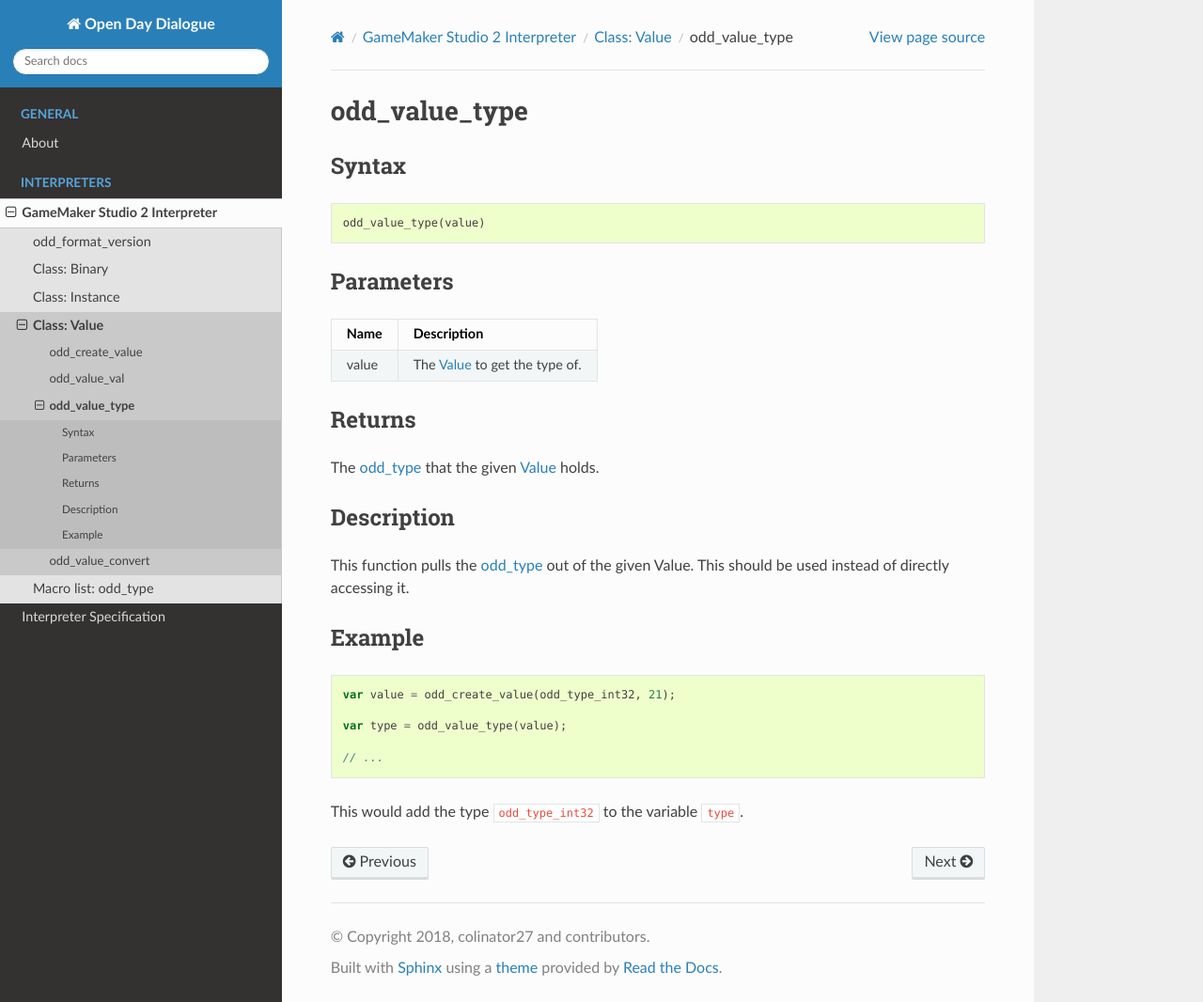
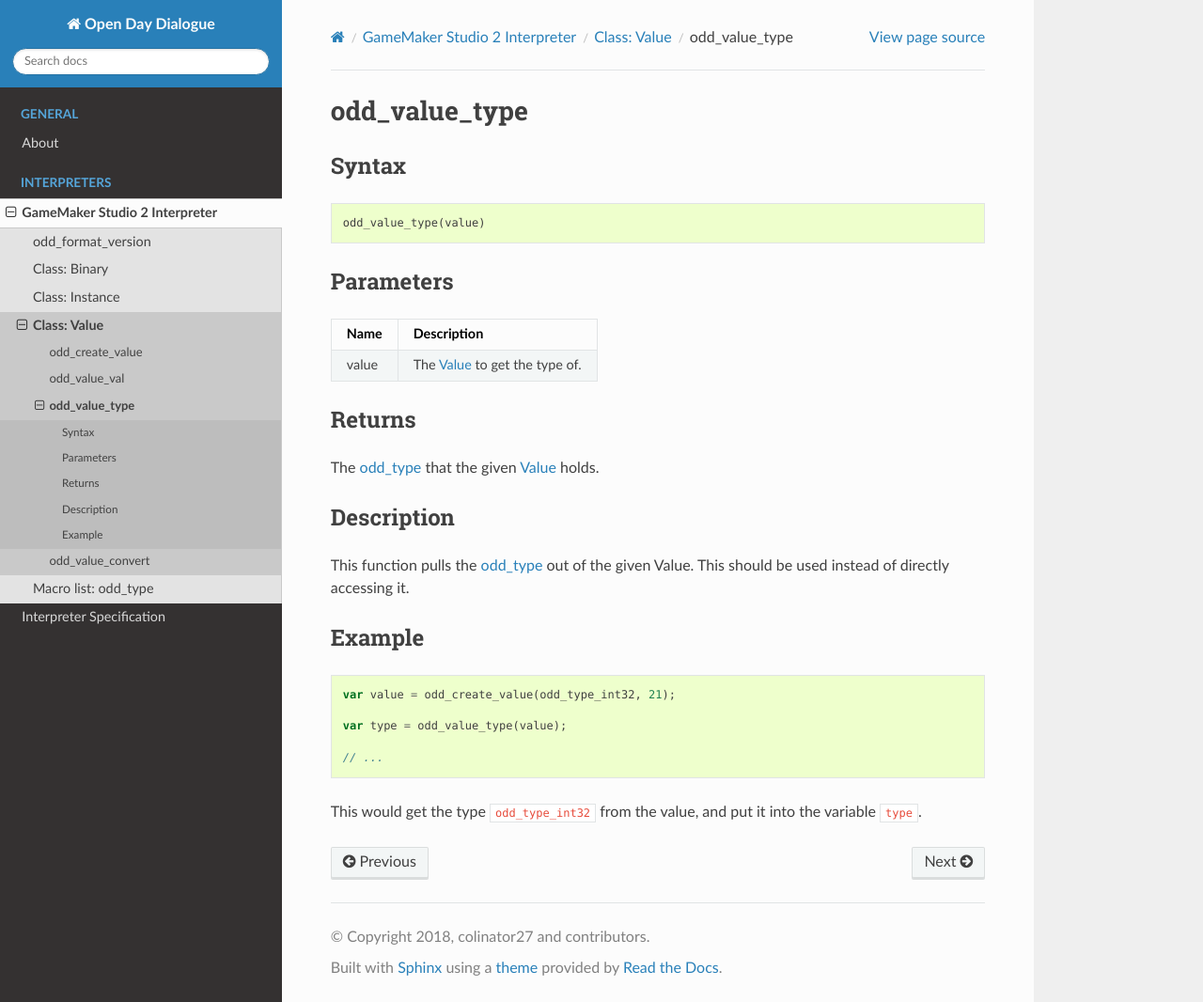
Before and after one commit to colinator27/open-day-dialogue-misc, a Sphinx documentation site: the page built from docs/source/interpreters/gamemaker-studio-2/value/func_odd_value_type.rst, in a window 1280 px wide and 1066 px high. Shown: the whole window at 94% size. Built offline with Sphinx 7.4.7 and the Read the Docs theme 2.0.0, drawn with Linux system fonts in a browser that asks for light colours; pages that are not in the unit, such as notebooks, are missing from menus.

Commit message:
One final change

```diff
--- a/docs/source/interpreters/gamemaker-studio-2/value/func_odd_value_type.rst
+++ b/docs/source/interpreters/gamemaker-studio-2/value/func_odd_value_type.rst
@@ -42,4 +42,4 @@ Example
 
     // ...
 
-This would add the type :code:`odd_type_int32` to the variable :code:`type`.
+This would get the type :code:`odd_type_int32` from the value, and put it into the variable :code:`type`.
```
